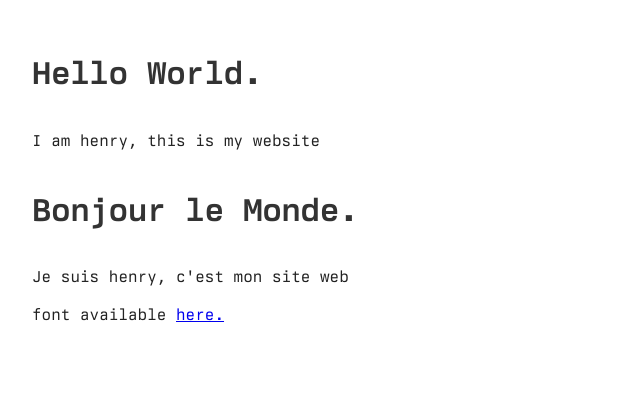
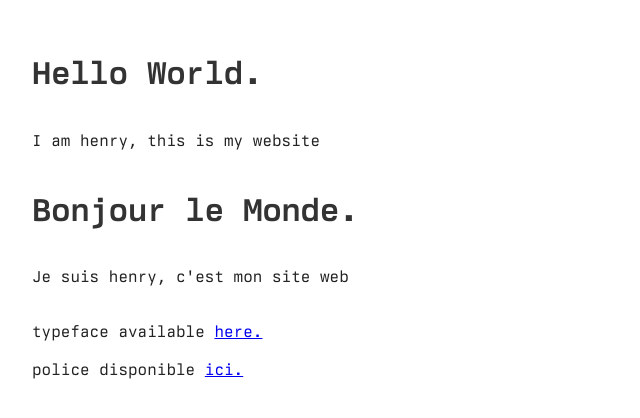
Before and after one commit to hmadej/hmadej.github.io, a plain HTML site: page index.html in a window 1280 px wide. Shown: the whole page, without its empty margins (0-640 px from the left). Drawn offline with Linux system fonts and the light colour scheme.

Commit message:
update footer

```diff
--- a/index.html
+++ b/index.html
@@ -92,6 +92,7 @@
     <p>Je suis henry, c'est mon site web</p>
   </body>
   <footer>
-    font available <a href="https://berkeleygraphics.com/typefaces/">here.</a>
+    <p>typeface available <a href="https://berkeleygraphics.com/typefaces/">here.</a></p>
+    <p>police disponible <a href="https://berkeleygraphics.com/typefaces/">ici.</a></p>
   </footer>
 </html>
```
